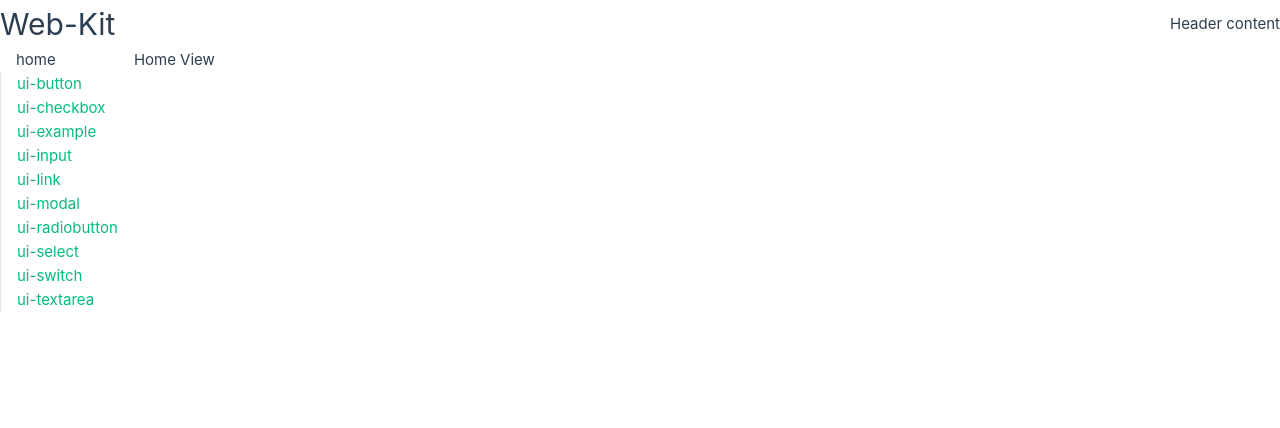
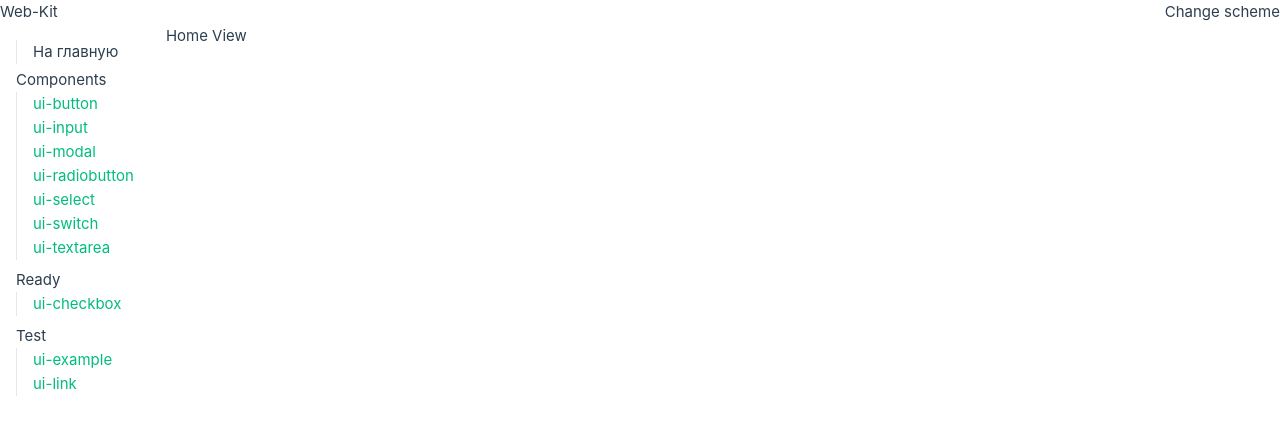
Before and after one commit to zheltkevich/web-kit, a Vue app: page / in a window 1280 px wide. Shown: the top 428 px of the page. Built offline with nearby package versions, Linux system fonts and the light colour scheme.

Commit message:
Update navigation

```diff
--- a/lib/components/button/ui-button.instruction.js
+++ b/lib/components/button/ui-button.instruction.js
@@ -2,7 +2,7 @@ export default {
     group: 'Components',
     title: 'UiButton',
     name: 'ui-button',
-    props: {
+    attrs: {
         variant: { type: String },
         size: { type: String },
         colorScheme: { type: String },
--- a/lib/components/checkbox/ui-checkbox.instruction.js
+++ b/lib/components/checkbox/ui-checkbox.instruction.js
@@ -1,5 +1,5 @@
 export default {
-    group: 'Components',
+    group: 'Ready',
     title: 'UiCheckbox',
     name: 'ui-checkbox',
     props: {
--- a/lib/components/example/ui-example.instruction.js
+++ b/lib/components/example/ui-example.instruction.js
@@ -1,5 +1,5 @@
 export default {
-    group: 'Components',
+    group: 'Test',
     title: 'UiExample',
     name: 'ui-example',
     props: {
--- a/lib/components/link/ui-link.instruction.js
+++ b/lib/components/link/ui-link.instruction.js
@@ -1,5 +1,5 @@
 export default {
-    group: 'Components',
+    group: 'Test',
     title: 'UiLink',
     name: 'ui-link',
     props: {
--- a/src/components/app/AppHeader.vue
+++ b/src/components/app/AppHeader.vue
@@ -2,8 +2,8 @@
 
 <template>
     <header class="app-header">
-        <h1>Web-Kit</h1>
-        <div>Header content</div>
+        <span class="app-header__logo">Web-Kit</span>
+        <div class="app-header__scheme-switcher">Change scheme</div>
     </header>
 </template>
 
--- a/src/components/app/AppNav.vue
+++ b/src/components/app/AppNav.vue
@@ -13,16 +13,32 @@ const props = defineProps({
     },
 })
 
+const navigation = computed(() => {
+    const updatedRoutes = {}
+    props.routes.forEach(route => {
+        if (route.props.default) {
+            const group = route.props.default.instruction.group
+            if (updatedRoutes[group] === undefined) updatedRoutes[group] = []
+            updatedRoutes[group].push(route)
+        }
+    })
+
+    return updatedRoutes
+})
+
+const panel = ref(null)
 const visible = ref(false)
 const toggle = val => (visible.value = val)
 
 const { height } = useWindowSize()
-const navigationStyles = computed(() => ({
-    height: visible.value ? `${height.value}px` : `${props.collapsedHeight}px`,
-}))
-const listStyles = computed(() => ({
-    height: visible.value ? `${height.value - props.collapsedHeight}px` : '0',
-}))
+const navigationStyles = computed(() => {
+    return { height: visible.value ? `${height.value}px` : `${panel.value?.clientHeight}px` }
+})
+const listStyles = computed(() => {
+    return {
+        height: visible.value ? `${height.value - panel.value?.clientHeight}px` : '0',
+    }
+})
 </script>
 
 <template>
@@ -32,15 +48,30 @@ const listStyles = computed(() => ({
         <nav
             class="app-nav__list"
             :style="listStyles">
+            <div class="app-nav__list-wrapper">
                 <RouterLink
-                v-for="route in routes"
+                    :to="{ name: 'home' }"
+                    @click="toggle(false)">
+                    На главную
+                </RouterLink>
+                <div
+                    v-for="(group, i) in navigation"
+                    :key="i"
+                    class="app-nav__group">
+                    <h4>{{ group[0].props.default.instruction.group }}</h4>
+                    <RouterLink
+                        v-for="route in group"
                         :key="route.name"
                         :to="{ name: route.name }"
                         @click="toggle(false)">
                         {{ route.name }}
                     </RouterLink>
+                </div>
+            </div>
         </nav>
-        <div class="app-nav__panel">
+        <div
+            ref="panel"
+            class="app-nav__panel">
             <h3>Components</h3>
             <button
                 class="app-nav__toggle"
@@ -72,22 +103,33 @@ const listStyles = computed(() => ({
     &__panel {
         display: flex;
         justify-content: space-between;
+        padding: 16px;
 
         @media (width > 768px) {
             display: none;
         }
     }
 
+    &__group {
+        display: flex;
+        flex-direction: column;
+        padding-block: 4px;
+    }
+
     &__list {
         display: flex;
         flex-direction: column;
-        align-items: flex-start;
         overflow: hidden;
+        box-sizing: content-box;
         transition: height 0.1s ease-out;
 
         @media (width > 768px) {
             height: 100% !important; // stylelint-disable-line declaration-no-important
         }
+    }
+
+    &__list-wrapper {
+        padding: 16px;
     }
 
     &__toggle {
@@ -112,8 +154,4 @@ nav a {
     padding: 0 1rem;
     border-left: 1px solid var(--color-border);
 }
-
-nav a:first-of-type {
-    border: 0;
-}
 </style>
```
Lines whose indentation alone changed are shown as unchanged.
